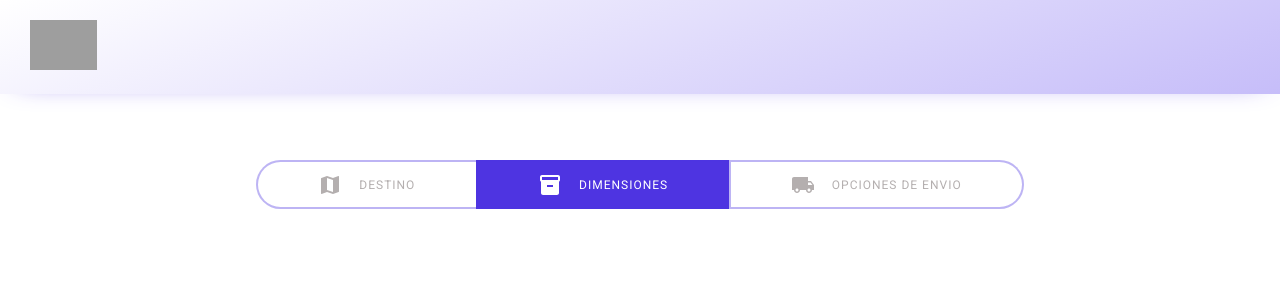
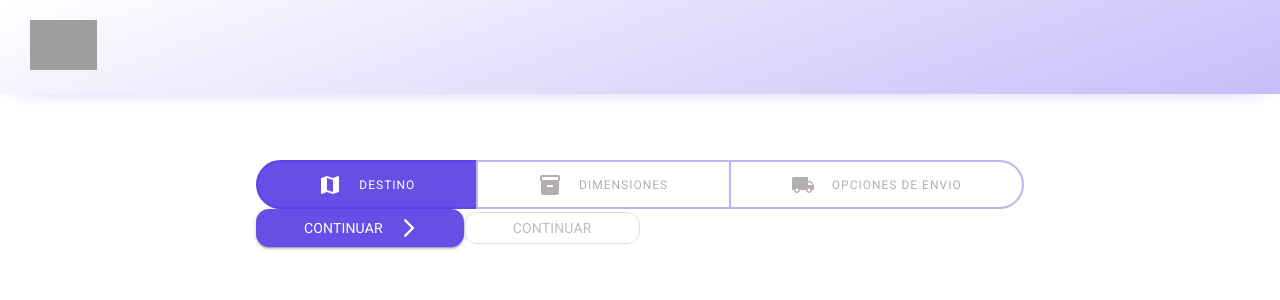
Before and after one commit to joseriosjose/Skydropx-challenge, a Next.js app: page / in a window 1280 px wide. Shown: the top 300 px of the page. Built offline with nearby package versions, Linux system fonts and the light colour scheme; grey boxes are pictures that could not be loaded.

Commit message:
Button Custom Component

```diff
--- /dev/null
+++ b/src/components/Button/Button.tsx
@@ -0,0 +1,44 @@
+import React from "react";
+import { styled, Theme } from "@mui/material/styles";
+import { MUIStyledCommonProps } from "@mui/system";
+import MuiButton from "@mui/material/Button";
+import { ButtonProps } from "@mui/material/Button";
+import { Typography } from "@mui/material";
+
+export interface ButtonWrapperProps extends ButtonProps {
+  buttonType: "primary" | "secondary";
+  text: string;
+}
+
+const ButtonWrapper = styled(MuiButton)(({ theme }) => ({
+  borderRadius: 13,
+  paddingLeft: theme.spacing(6),
+  paddingRight: theme.spacing(6),
+  svg: {
+    fontSize: 17,
+    marginLeft: 7,
+  },
+  [(theme as Theme).breakpoints.down("md")]: {
+    span: {
+      display: "none",
+    },
+  },
+}));
+
+const Button = ({
+  children,
+  buttonType = "primary",
+  text,
+  ...props
+}: ButtonWrapperProps) => {
+  return (
+    <ButtonWrapper
+      variant={buttonType === "primary" ? "contained" : "outlined"}
+      {...props}
+    >
+      <Typography variant="body2">{text}</Typography>
+    </ButtonWrapper>
+  );
+};
+
+export default Button;
--- /dev/null
+++ b/src/components/Button/index.ts
@@ -0,0 +1 @@
+export {default} from "./Button";
--- a/src/components/StepForm/StepForm.tsx
+++ b/src/components/StepForm/StepForm.tsx
@@ -4,6 +4,8 @@ import MapIcon from "@mui/icons-material/Map";
 import InventoryIcon from "@mui/icons-material/Inventory";
 import LocalShippingIcon from "@mui/icons-material/LocalShipping";
 import { styled } from "@mui/material/styles";
+import Button from "components/Button";
+import ArrowForwardIosIcon from "@mui/icons-material/ArrowForwardIos";
 
 const steps = [
   { id: 0, icono: MapIcon, texto: "destino" },
@@ -17,7 +19,7 @@ const StepForm = () => {
     flexWrap: "wrap",
     justifyContent: "space-between",
   }));
-  const [currentStep, setcurrentStep] = useState(1);
+  const [currentStep, setcurrentStep] = useState(0);
 
   return (
     <Fragment>
@@ -33,6 +35,13 @@ const StepForm = () => {
           );
         })}
       </StepsHeaders>
+      <Button
+        buttonType="primary"
+        text="Continuar"
+        size="large"
+        endIcon={<ArrowForwardIosIcon />}
+      />
+      <Button buttonType="secondary" text="Continuar" disabled />
     </Fragment>
   );
 };
--- a/src/components/StepHeader/StepHeader.tsx
+++ b/src/components/StepHeader/StepHeader.tsx
@@ -19,7 +19,7 @@ type StepHeaderWrapperProps = MUIStyledCommonProps<Theme> &
 
 const StepHeaderWrapper = styled("div")(
   ({ theme, selected }: StepHeaderWrapperProps) => ({
-    backgroundColor: selected ? "#4E34E1" : "#FFFFFF",
+    backgroundColor: selected ? theme?.palette.primary.main : "#FFFFFF",
     color: selected ? "#ffffff" : "#B4AFAF",
     textAlign: "center",
     flex: "auto",
--- a/src/components/index.ts
+++ b/src/components/index.ts
@@ -5,3 +5,5 @@ export {default as StepHeader} from "./StepHeader";
 export * from "./StepHeader";
 export {default as StepForm} from "./StepForm";
 export * from "./StepForm";
+export {default as Button} from "./Button";
+export * from "./Button";
--- a/src/pages/_app.tsx
+++ b/src/pages/_app.tsx
@@ -3,6 +3,7 @@ import "../styles/globals.css";
 import Head from "next/head";
 import type { AppProps } from "next/app";
 import { NavBar } from "components";
+import { CustomThemeProvider } from "providers";
 
 function MyApp({ Component, pageProps }: AppProps) {
   return (
@@ -16,8 +17,10 @@ function MyApp({ Component, pageProps }: AppProps) {
           href="https://fonts.googleapis.com/css?family=Roboto:300,400,500,700&display=swap"
         />
       </Head>
-      <NavBar />
-      <Component {...pageProps} />
+      <CustomThemeProvider>
+        <NavBar />
+        <Component {...pageProps} />
+      </CustomThemeProvider>
     </>
   );
 }
--- /dev/null
+++ b/src/providers/CustomThemeProvider/CustomThemeProvider.tsx
@@ -0,0 +1,27 @@
+import { ReactElement } from "react";
+import { ThemeProvider } from "@mui/system";
+import { createTheme } from "@mui/material/styles";
+
+let theme = createTheme({
+  palette: {
+    primary: {
+      main: "#664fe7",
+    },
+    secondary: {
+      light: "#99e3b9",
+      main: "#60d192",
+      // dark: will be calculated from palette.secondary.main,
+      contrastText: "#ffcc00",
+    },
+  },
+});
+
+interface ThemeProps {
+  children: ReactElement | ReactElement[];
+}
+
+const CustomThemeProvider = ({ children }: ThemeProps): ReactElement => (
+  <ThemeProvider theme={theme}>{children}</ThemeProvider>
+);
+
+export default CustomThemeProvider;
--- /dev/null
+++ b/src/providers/CustomThemeProvider/index.tsx
@@ -0,0 +1,2 @@
+export { default } from "./CustomThemeProvider";
+export * from "./CustomThemeProvider";
--- /dev/null
+++ b/src/providers/index.ts
@@ -0,0 +1,2 @@
+export {default as CustomThemeProvider} from './CustomThemeProvider';
+export * from './CustomThemeProvider';
```
